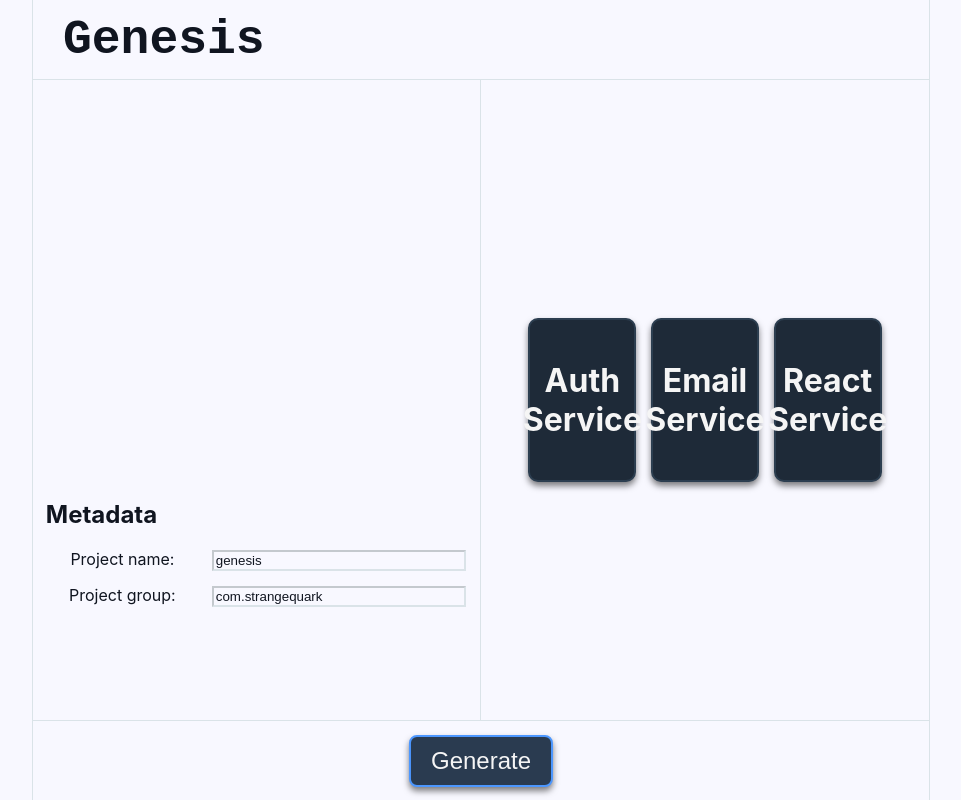
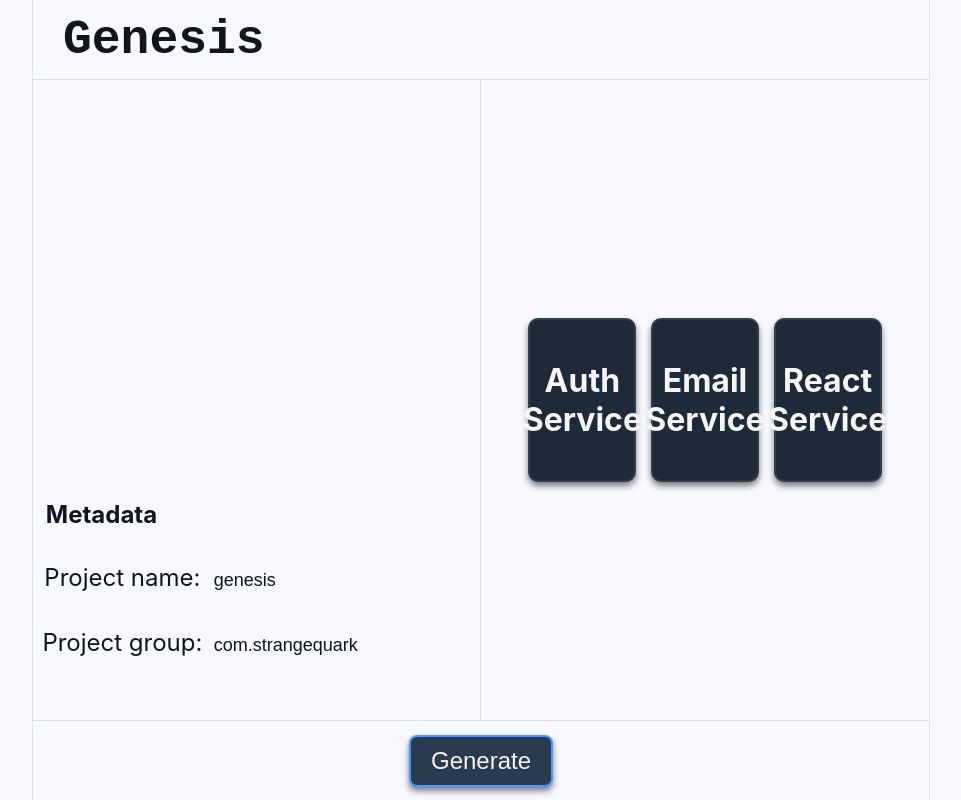
Before and after one commit to StrangeQuark/msinit, a React (Create React App) app in the folder reactservice/: page / in a window 1280 px wide. Shown: the whole page, without its empty margins (159-1120 px from the left). Built offline with nearby package versions, Linux system fonts and the light colour scheme.

Commit message:
Modify CSS for metadata, turn off spellcheck for inputs

```diff
--- a/reactservice/src/components/ConfigurationContainer.js
+++ b/reactservice/src/components/ConfigurationContainer.js
@@ -28,10 +28,10 @@ const ConfigurationContainer = ({projectUtil}) => {
                 <h2>Metadata</h2>
 
                 <label>Project name:</label>
-                <input value={projectUtil.projectName} onInput={handleNameInputChange} />
+                <input value={projectUtil.projectName} spellCheck="false" onInput={handleNameInputChange} />
 
                 <label>Project group:</label>
-                <input value={projectUtil.projectGroup} onInput={handleGroupInputChange}/>
+                <input value={projectUtil.projectGroup} spellCheck="false" onInput={handleGroupInputChange}/>
             </div>
         </div>
     )
--- a/reactservice/src/components/css/ConfigurationContainer.css
+++ b/reactservice/src/components/css/ConfigurationContainer.css
@@ -9,16 +9,24 @@
 
 .configurationContainer h2 {
     padding-left: 1vw;
+    height: 5vh;
 }
 
 .configurationContainer label {
-    padding-bottom: 2vh;
+    padding-bottom: 4vh;
     display: inline-block;
     text-align: center;
+    font-size: x-large;
     width: 40%;
 }
 
 .configurationContainer input {
     display: inline-block;
     width: 55%;
+    height: 5vh;
+    font-size: large;
+    border-width: 0 0 1px 0;
+    border-style: solid;
+    border-color: white;
+    outline: none;
 }
```
